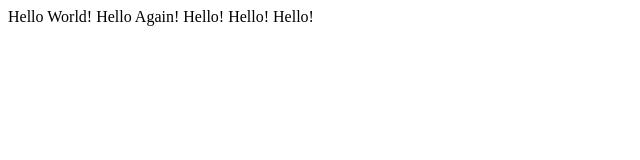
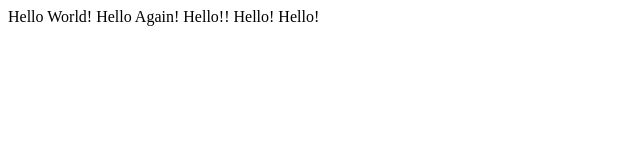
Before and after one commit to ayshahoney/cs50web.aysha, a plain HTML site: page hello.html in a window 1280 px wide. Shown: the full height of the page, 0-640 px from the left. Drawn offline with Linux system fonts and the light colour scheme.

Commit message:
Update hello.html

```diff
--- a/hello.html
+++ b/hello.html
@@ -5,6 +5,6 @@
     <title>My Webpage!</title>
   </head>
   <body>
-    Hello World! Hello Again! Hello! Hello! Hello!
+    Hello World! Hello Again! Hello!! Hello! Hello!
   </body>
 </html>
```
